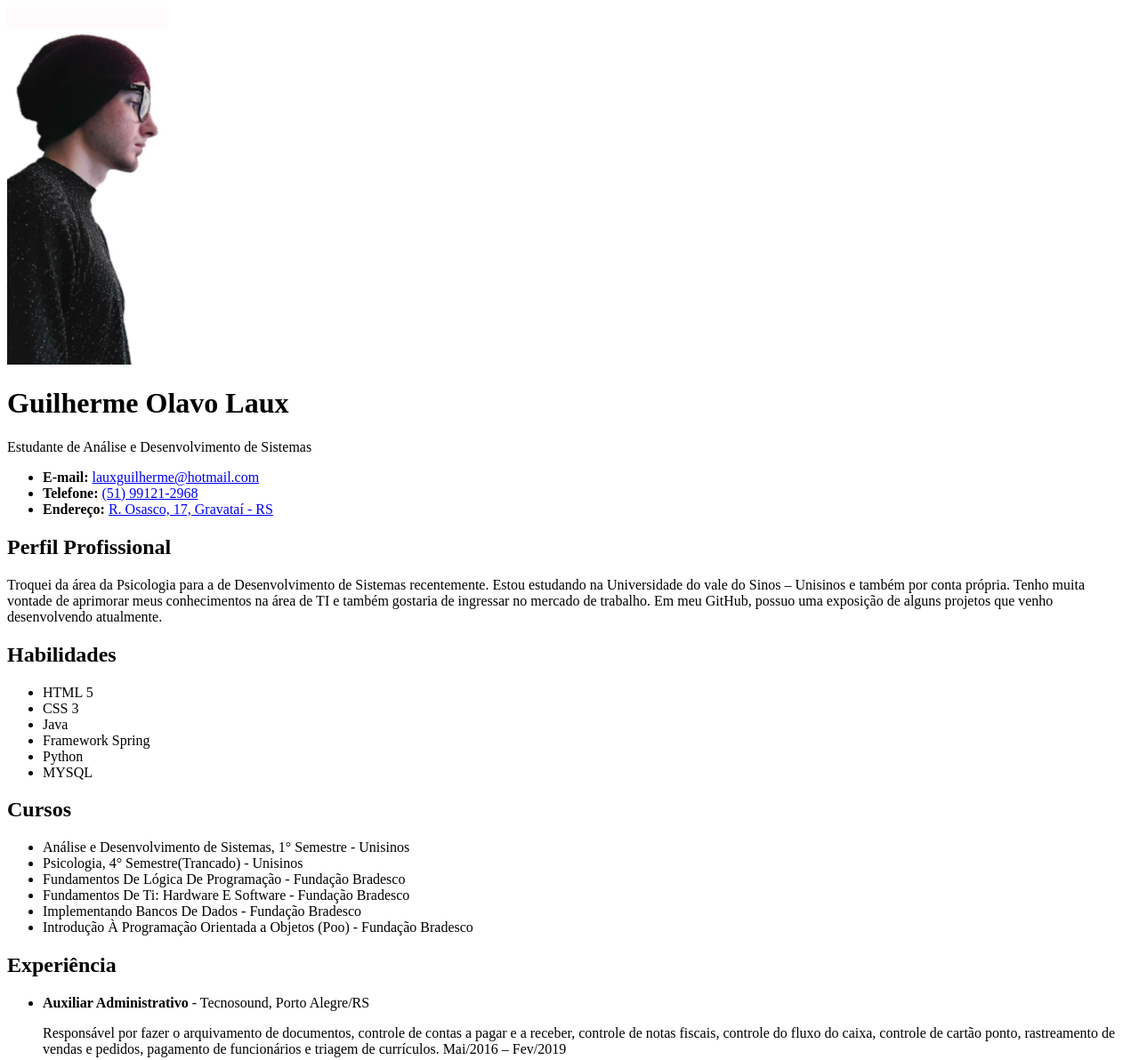
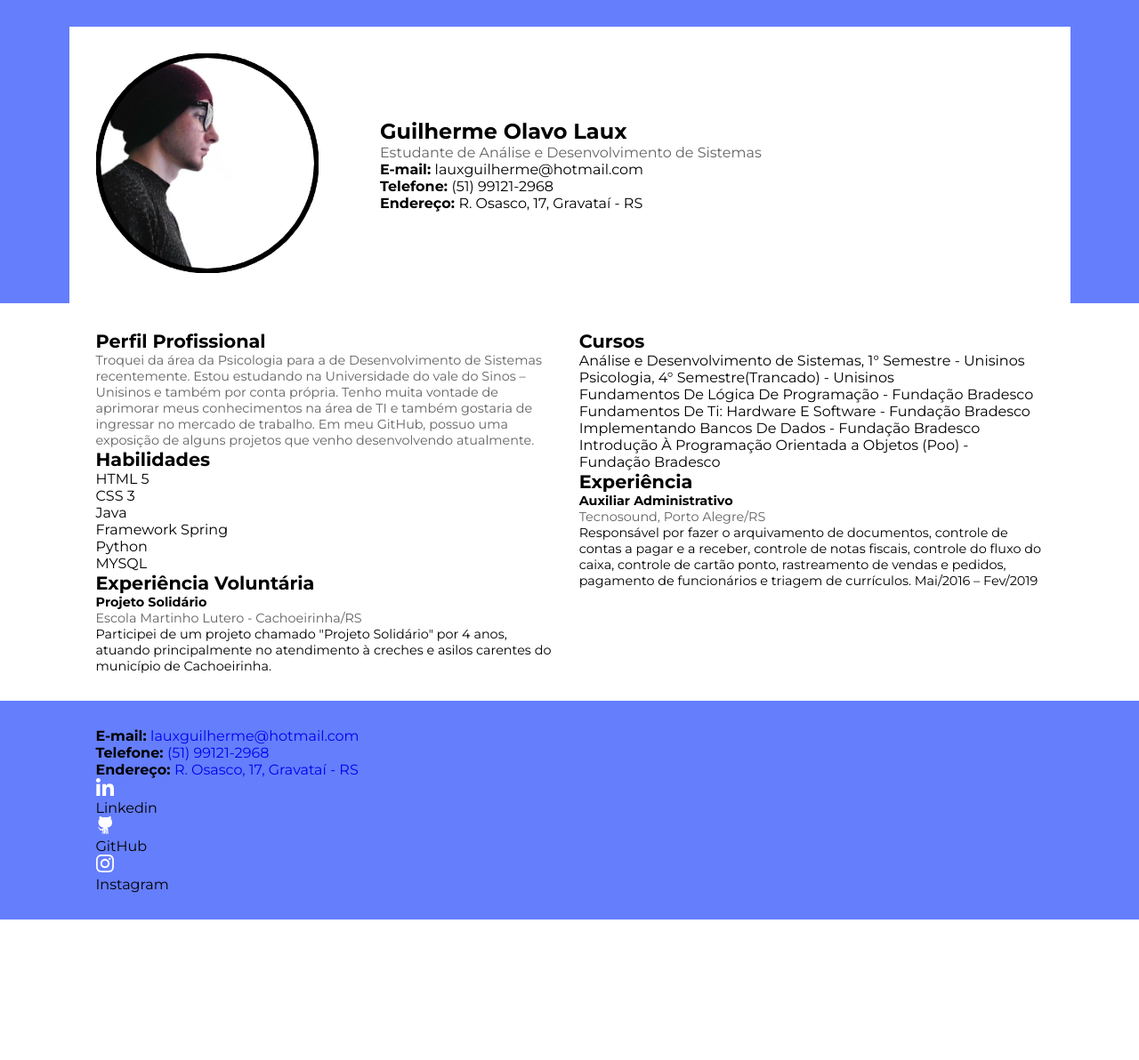
Before and after one commit to GuilhermeOlavoLaux/Curriculo, a plain HTML site: page index.html in a window 1280 px wide. Shown: the top 1192 px of the page at 89% size. After the commit the page ends 1034 px from the top, so only its background shows below. Drawn offline with Linux system fonts and the light colour scheme.

Commit message:
Adicionando o CSS

```diff
--- a/index.html
+++ b/index.html
@@ -6,40 +6,57 @@
     <meta http-equiv="X-UA-Compatible" content="IE=edge">
     <meta name="viewport" content="width=device-width, initial-scale=1.0">
     <title>Guilherme Olavo Laux</title>
-    <style>
-        footer{
-            background-color: blueviolet;
-        }
-    </style>
+    <link rel="stylesheet" href="style.css">
+    <link rel="preconnect" href="https://fonts.gstatic.com">
+    <link href="https://fonts.googleapis.com/css2?family=Montserrat:wght@100;400;600;700;800&display=swap"
+        rel="stylesheet">
+
 </head>
 
 <body>
+    <header>
+        <div class="container">
+            <div class="linha">
 
-    <header>
-        <div>
-            <img src="imagens/foto perfil.png" alt="Foto Guilherme Olavo Laux">
+                <div class="coluna coluna-esquerda">
+                    <img src="imagens/fotoEditada.png" alt="Foto Guilherme Olavo Laux">
                 </div>
-        <div>
+
+                <div class="coluna coluna-direita">
                     <h1>Guilherme Olavo Laux</h1>
                     <p>Estudante de Análise e Desenvolvimento de Sistemas</p>
                     <ul>
-                <li><strong>E-mail: </strong> <a href="mailto:lauxguilherme@hotmail.com">lauxguilherme@hotmail.com</a>
+                        <li><strong>E-mail: </strong> <a
+                                href="mailto:lauxguilherme@hotmail.com">lauxguilherme@hotmail.com</a>
                         </li>
                         <li><strong>Telefone: </strong><a href="tel:55991212968">(51) 99121-2968</a></li>
                         <li><strong>Endereço: </strong><a href="#">R. Osasco, 17, Gravataí - RS</a></li>
                     </ul>
                 </div>
+            </div>
+        </div>
     </header>
 
+
+
     <main>
+        <div class="container">
+            <div class="linha">
+
+                <div class="coluna coluna-esquerda">
+
                     <section>
-            <div>
+
                         <h2>Perfil Profissional</h2>
-                <p>Troquei da área da Psicologia para a de Desenvolvimento de Sistemas recentemente. Estou estudando na Universidade do vale do Sinos – Unisinos e também por conta própria. Tenho muita vontade de aprimorar meus conhecimentos na área de TI e também gostaria de ingressar no mercado de trabalho. Em meu GitHub, possuo uma exposição de alguns projetos que venho desenvolvendo atualmente.</p>
-            </div>
+                        <p>Troquei da área da Psicologia para a de Desenvolvimento de Sistemas recentemente. Estou
+                            estudando
+                            na Universidade do vale do Sinos – Unisinos e também por conta própria. Tenho muita vontade
+                            de
+                            aprimorar meus conhecimentos na área de TI e também gostaria de ingressar no mercado de
+                            trabalho. Em meu GitHub, possuo uma exposição de alguns projetos que venho desenvolvendo
+                            atualmente.</p>
                     </section>
 
-        <div>
                     <section>
                         <h2>Habilidades</h2>
                         <ul>
@@ -54,10 +71,23 @@
                             </li>
                         </ul>
                     </section>
+
+                    <section>
+
+                        <h2>Experiência Voluntária</h2>
+                        <ul>
+                            <li><h3>Projeto Solidário</h3></li>
+                            <p>Escola Martinho Lutero - Cachoeirinha/RS</p>
+                            <p style="color: black;">Participei de um projeto chamado "Projeto Solidário" por 4
+                                anos, atuando principalmente no atendimento à creches e
+                                asilos carentes do município de Cachoeirinha.
+                            </p>
+                        </ul>
+                    </section>
                 </div>
 
+                <div class="coluna coluna-direita">
 
-        <div>
                     <section>
                         <h2>Cursos</h2>
                         <ul>
@@ -69,70 +99,55 @@
                             <li>Introdução À Programação Orientada a Objetos (Poo) - Fundação Bradesco</li>
                         </ul>
                     </section>
-        </div>
 
-        <div>
                     <section>
                         <h2>Experiência</h2>
                         <ul>
-                    <li><strong>Auxiliar Administrativo</strong> - Tecnosound, Porto Alegre/RS</li>
-                    <p>Responsável por fazer o arquivamento de documentos,
+                            <li><h3>Auxiliar Administrativo</h3></li>
+                            <p>Tecnosound, Porto Alegre/RS</p>
+                            <p style="color: black;">Responsável por fazer o arquivamento de documentos,
                                 controle de contas a pagar e a receber, controle de notas
                                 fiscais, controle do fluxo do caixa, controle de cartão ponto,
                                 rastreamento de vendas e pedidos, pagamento de
                                 funcionários e triagem de currículos. Mai/2016 – Fev/2019</p>
                         </ul>
+                    </section>
 
-            </section>
+                </div>
+            </div>
         </div>
 
-        <div>
-            <section>
-                <h2>Experiência Voluntária</h2>
-                <ul>
-                    <li>Projeto Solidário</li>
-                    <p>Participei de um projeto chamado "Projeto Solidário" por 4
-                        anos, atuando principalmente no atendimento à creches e
-                        asilos carentes do município de Cachoeirinha.
-                    </p>
-                </ul>
-            </section>
-        </div>
+    </main>
 
     <footer>
-            <div>
+        <div class="container">
+
             <nav>
-                    <section>
-
-                        <ul>
+                <ul class="info-contato">
                     <li><strong>E-mail: </strong> <a
                             href="mailto:lauxguilherme@hotmail.com">lauxguilherme@hotmail.com<a>
                     </li>
                     <li><strong>Telefone: </strong><a href="tel:55991212968">(51) 99121-2968</a></li>
-                            <li><strong>Endereço: </strong><a href="#" target="_bla">R. Osasco, 17, Gravataí - RS</a>
+                    <li><strong>Endereço: </strong><a href="#">R. Osasco, 17, Gravataí - RS</a>
                     </li>
                 </ul>
-                    </section>
             </nav>
-            </div>
 
-            <div>
             <nav>
-                    <section>
-                        <ul>
-                            <li><a href=""></a><img src="imagens/linkedin.svg" alt="logo Linkedin"></li>
+                <ul class="redes-sociais">
+                    <li><a href="https://www.linkedin.com/in/guilherme-laux1999/" target="_blank" rel="external"><img
+                                src="imagens/linkedin.svg" alt="logo Linkedin"></a></li>
                     <p>Linkedin</p>
-                            <li><a href=""></a><img src="imagens/github-big-logo.svg" alt="logo GitHub"></li>
+                    <li><a href="https://github.com/GuilhermeOlavoLaux" target="_blank" rel="external"><img
+                                src="imagens/github-big-logo.svg" alt="logo GitHub"></a></li>
                     <p>GitHub</p>
-                            <li><a href=""></a><img src="imagens/instagram.svg" alt="logo Instagram"></li>
+                    <li><a href="https://www.instagram.com/guilherme__laux/" target="_blank" rel="external"><img
+                                src="imagens/instagram.svg" alt="logo Instagram"></a></li>
                     <P>Instagram</P>
                 </ul>
-                    </section>
             </nav>
         </div>
     </footer>
-    </main>
-
 </body>
 
 </html>
--- /dev/null
+++ b/style.css
@@ -0,0 +1,114 @@
+/* Resetando os estilos em geral */
+html, body, img, div, input, textarea, p, h1, h2, h3, ul, li, a, main{
+    margin: 0;
+    padding: 0;
+    box-sizing: border-box;
+    list-style: none;
+    text-decoration: none;
+}
+
+body{
+    font-family: 'Montserrat', sans-serif;
+}
+
+.container{
+    width: 100%;
+    max-width: 1125px;
+    margin: 0 auto 0 auto;
+    padding: 30px;
+}
+
+.linha{
+    display: flex;
+    flex-wrap: wrap;
+    align-items: flex-start;
+    justify-content: space-between;
+
+}
+
+.coluna{
+    flex-basis: 49%;
+
+}
+
+
+/* Header */
+header{
+    background-color: #657EFC;
+    padding-top: 30px;
+}
+header .container{
+    background-color: white;
+}
+header .linha{
+    align-items: center;
+}
+header .coluna{
+}
+header .coluna-esquerda{
+    flex-basis: 30%;
+}
+header .coluna-direita{
+    flex-basis: 70%;
+}
+header .coluna img{
+    max-width: 250px;
+    max-height: 250px;
+}
+header .coluna h1{
+    font-size: 1.5rem;
+}
+header .coluna p{
+    font-size: 1.0rem;
+    color: #636363;
+}
+header .coluna ul{}
+header .coluna ul li{}
+header .coluna ul li a{
+    font-size: 1.0rem;
+    color: black;
+}
+
+/* Main */
+main{}
+main .container{}
+main .linha{}
+main .coluna{}
+main .coluna-esquerda{}
+main .coluna-direita{}
+main .coluna{}
+main .coluna section{}
+main .coluna section h2{
+    font-size: 1.3rem;
+}
+main .coluna section p{
+    font-size: 0.9rem;
+    color: #636363;
+
+}
+main .coluna section ul{}
+main .coluna section ul li{
+
+}
+main .coluna section ul li h3{
+    font-size: 0.9rem;
+}
+main .coluna section ul li strong{}
+main .coluna section ul p{}
+
+
+
+/* Footer */
+footer{
+    background-color: #657EFC;
+}
+footer .container{}
+footer nav{}
+footer nav ul{}
+footer nav ul li{}
+footer nav ul li a{}
+footer nav ul li a img{
+    width: 20px;
+}
+footer nav .info-contato{}
+footer nav .redes-sociais{}
```
Also changed, not shown: imagens/fotoEditada.png (added). Lines whose indentation alone changed are shown as unchanged.
